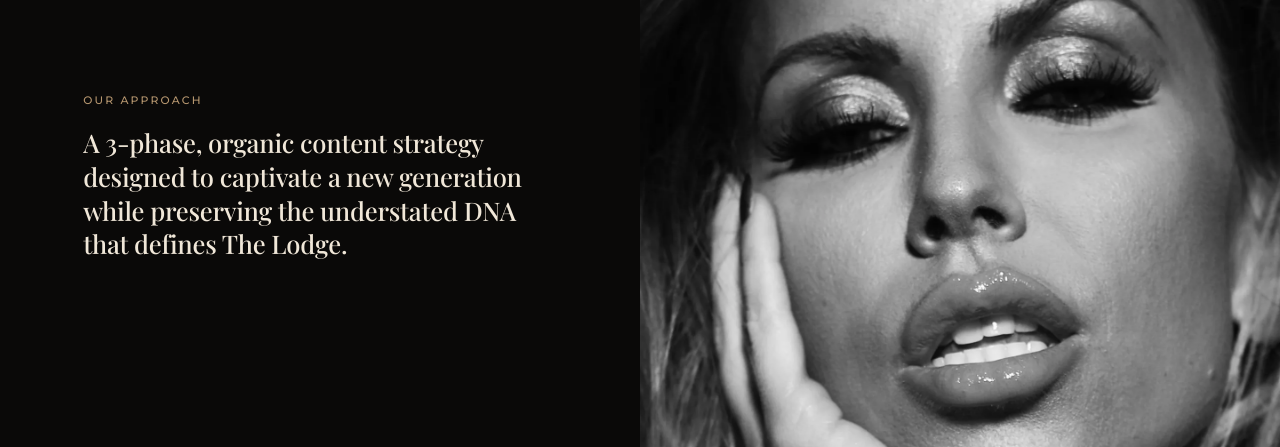
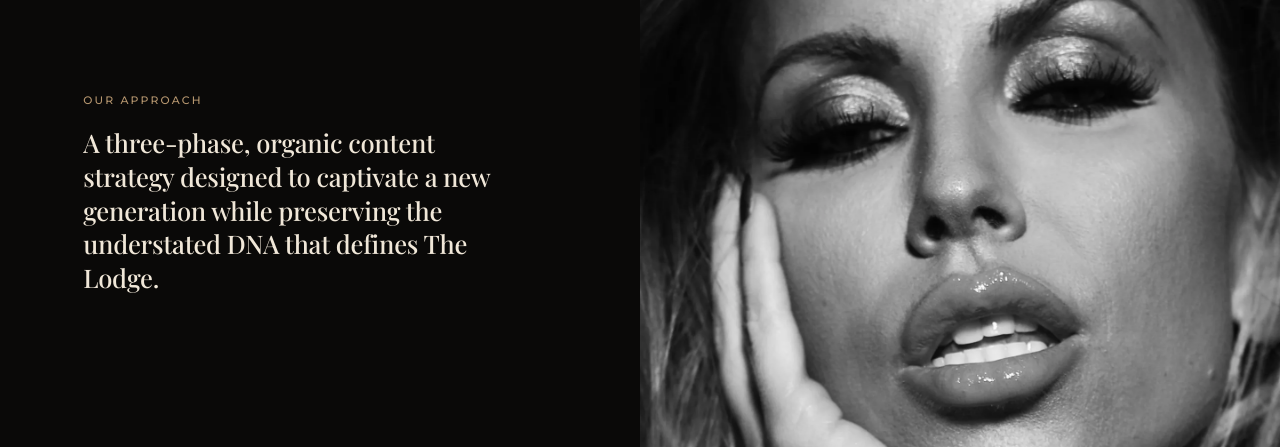
Before and after one commit to ShadowbannedOfficial/LODGE-PITCH, a plain HTML site: page index.html in a window 1280 px wide. Shown: the part 353-800 px from the top of the page. Drawn offline with nearby package versions, Linux system fonts and the light colour scheme; a web font is replaced by a local one.

Commit message:
Spell out three-phase

```diff
--- a/index.html
+++ b/index.html
@@ -42,7 +42,7 @@
         <div class="hero-approach-block" id="approach">
           <p class="eyebrow">Our Approach</p>
           <div class="hero-paragraphs">
-            <p class="reveal">A 3-phase, organic content strategy designed to captivate a new generation while preserving the understated DNA that defines The Lodge.</p>
+            <p class="reveal">A three-phase, organic content strategy designed to captivate a new generation while preserving the understated DNA that defines The Lodge.</p>
             <p class="reveal d1">Technology is changing how a new generation discovers nightlife. Yet the industry’s marketing has struggled to keep up.</p>
             <p class="reveal d2">We see an opportunity to change that.</p>
             <p class="reveal d3">By combining cinematic creativity, modern technology, and a deep understanding of hospitality, we’re developing a new way to capture attention, create desire, and turn curiosity into experiences.</p>
```
